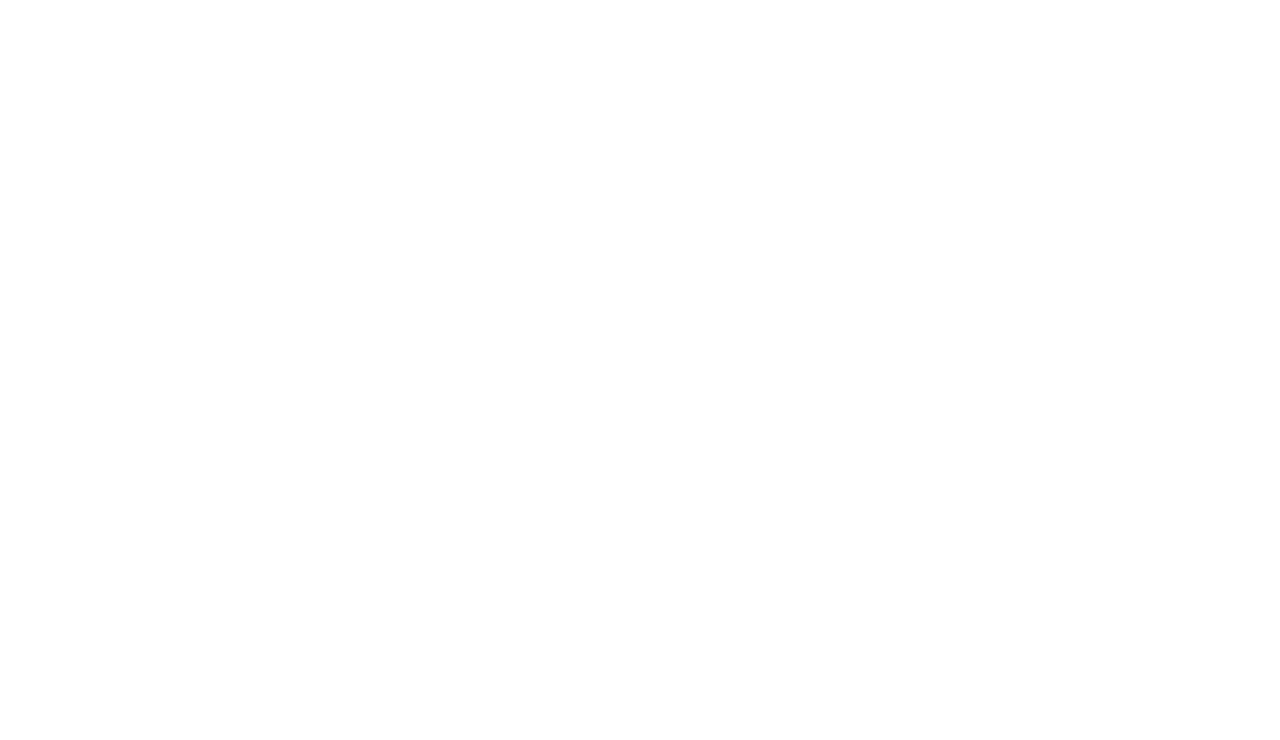
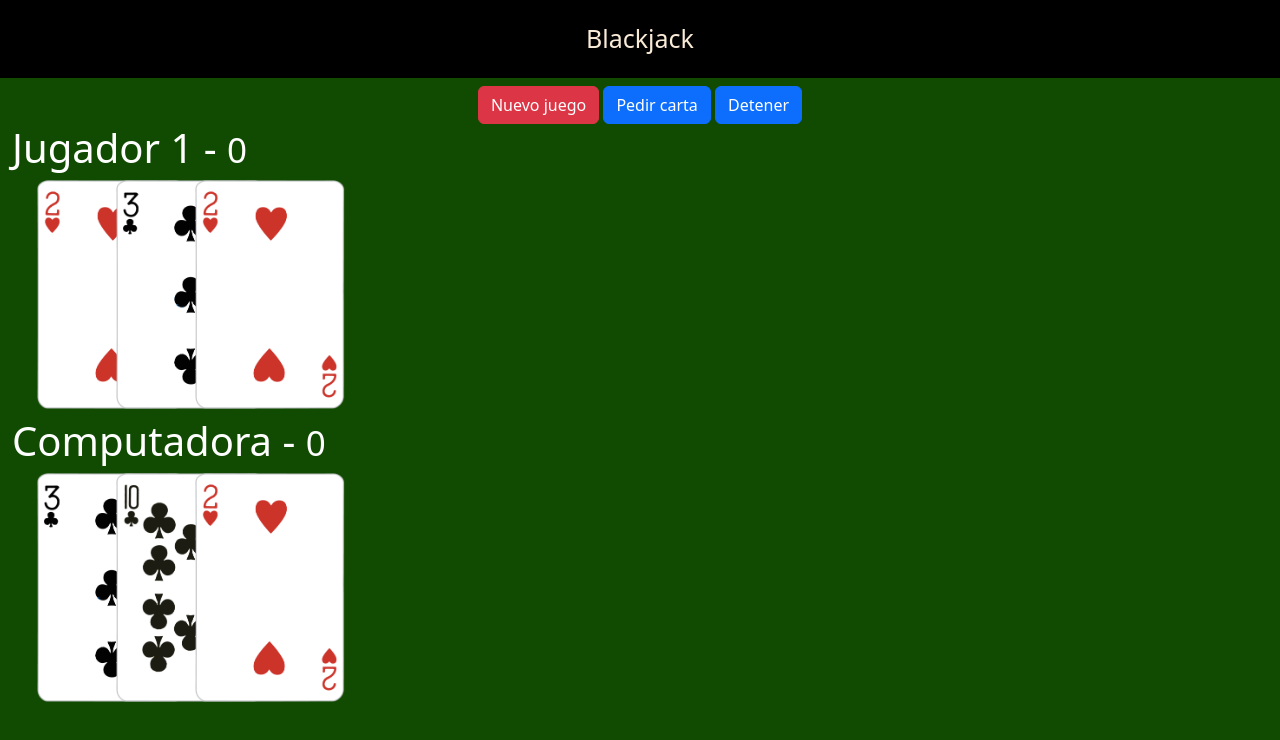
Before and after one commit to ValentinCoccimiglio/Backjack, a plain HTML site: page index.html in a window 1280 px wide. Drawn offline with nearby package versions, Linux system fonts and the light colour scheme.

Commit message:
Estilo y estructura del juego

```diff
--- a/assets/css/style.css
+++ b/assets/css/style.css
@@ -0,0 +1,27 @@
+html, body {
+    margin: 0px;
+    background-color: #104b01;
+    color: white    ;
+}
+
+
+.tittle {
+    text-align: center;
+    background-color: black;
+    color: antiquewhite;
+    padding: 20px;
+    font-size: 25px;
+}
+
+.carta {
+    position: relative;
+    width: 150px;
+    left: 100px;
+    margin-left: -75px;
+
+
+}
+
+#computadora-cartas, jugador-cartas{
+    height: 240px;
+}
--- a/index.html
+++ b/index.html
@@ -3,13 +3,45 @@
 <head>
     <meta charset="UTF-8">
     <meta name="viewport" content="width=device-width, initial-scale=1.0">
-    <title>BlackJack</title>
+    <title>Blackjack</title>
+    <link href="https://cdn.jsdelivr.net/npm/bootstrap@5.3.3/dist/css/bootstrap.min.css" rel="stylesheet" integrity="sha384-QWTKZyjpPEjISv5WaRU9OFeRpok6YctnYmDr5pNlyT2bRjXh0JMhjY6hW+ALEwIH" crossorigin="anonymous">
     <link rel="stylesheet" href="/assets/css/style.css">
 </head>
 <body>
 
+    <header class="tittle">
+        Blackjack
+    </header>
 
+    <div class="row mt-2">
+        <div class="col text-center">
+            <button class="btn btn-danger">Nuevo juego</button>
+            <button class="btn btn-primary">Pedir carta</button>
+            <button class="btn btn-primary">Detener</button>
+        </div>
+    </div>
 
+    <div class="row container">
+        <div class="col">
+            <h1> Jugador 1 - <small>0</small></h1>
+            <div id="jugador-carta">
+                <img class="carta" src="assets/cards/2H.png" alt="">
+                <img class="carta" src="assets/cards/3C.png" alt="">
+                <img class="carta" src="assets/cards/2H.png" alt="">
+            </div>
+        </div>
+    </div>
+
+    <div class="row container mt-2">
+        <div class="col">
+            <h1> Computadora - <small>0</small></h1>
+            <div id="computadora-carta">
+                <img class="carta" src="assets/cards/3C.png" alt="">
+                <img class="carta" src="assets/cards/10C.png" alt="">
+                <img class="carta" src="assets/cards/2H.png" alt="">
+            </div>
+        </div>
+    </div>
 
 
     <script src="/assets/js/game.js"></script>
```
